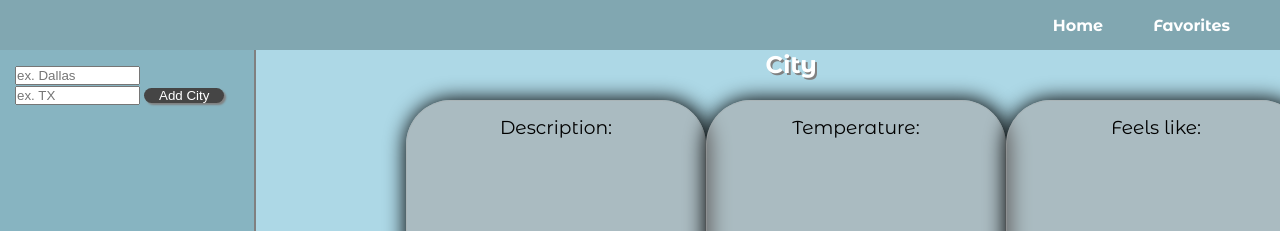
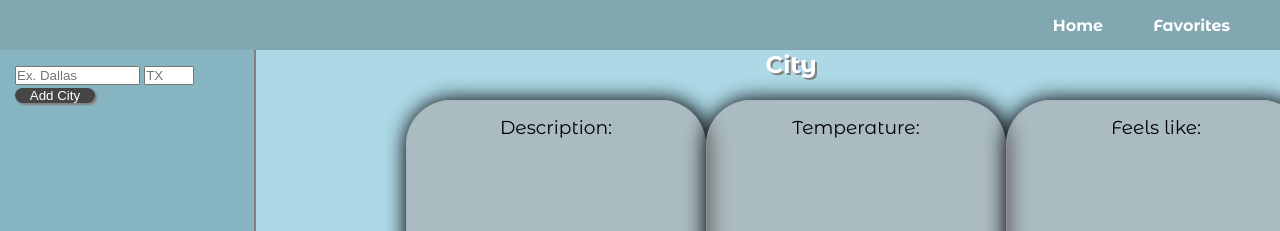
Before and after one commit to wesleylo1/weathernow-capstone, a website: page public/favorites.html in a window 1280 px wide. Both pictures are taken after typing "Sample", "Sample" into the empty fields and a click on the button "Add City". Shown: the top 231 px of the page. Drawn offline with nearby package versions, Linux system fonts and the light colour scheme; no server answers.

Commit message:
capstone requirements done

```diff
--- a/public/favorites.css
+++ b/public/favorites.css
@@ -59,6 +59,13 @@ form {
 
 input {
     width: 125px;
+    text-transform: capitalize;
+}
+
+.fave-state-input {
+    width: 50px;
+    text-transform: uppercase;
+
 }
 
 button {
--- a/public/favorites.html
+++ b/public/favorites.html
@@ -23,7 +23,7 @@
         <aside class="fave-city-section">
             <form class="fave-city-form">
                 <input type="text" class="fave-city-input" name="city-input" placeholder="ex. Dallas">
-                <input type="text" class="fave-state-input" placeholder="ex. TX">
+                <input type="text" class="fave-state-input" placeholder="TX" maxlength="2">
                 <button class="fave-city-button">Add City</button>
             </form>
             <ul>
--- a/public/favorites.js
+++ b/public/favorites.js
@@ -40,11 +40,13 @@ function submitFavorite(evt) {
         city: city.value,
         state: state.value.toUpperCase()
     }
-    if (city.value && state.value) {
+    if (city.value && state.value && state.value.length === 2) {
     createFavoriteItem(favObj)
     } else {
-        alert('input city and state name')
+        alert('enter correct city and state id')
     }
+
+
     city.value = ''
     state.value = ''
 }
```
